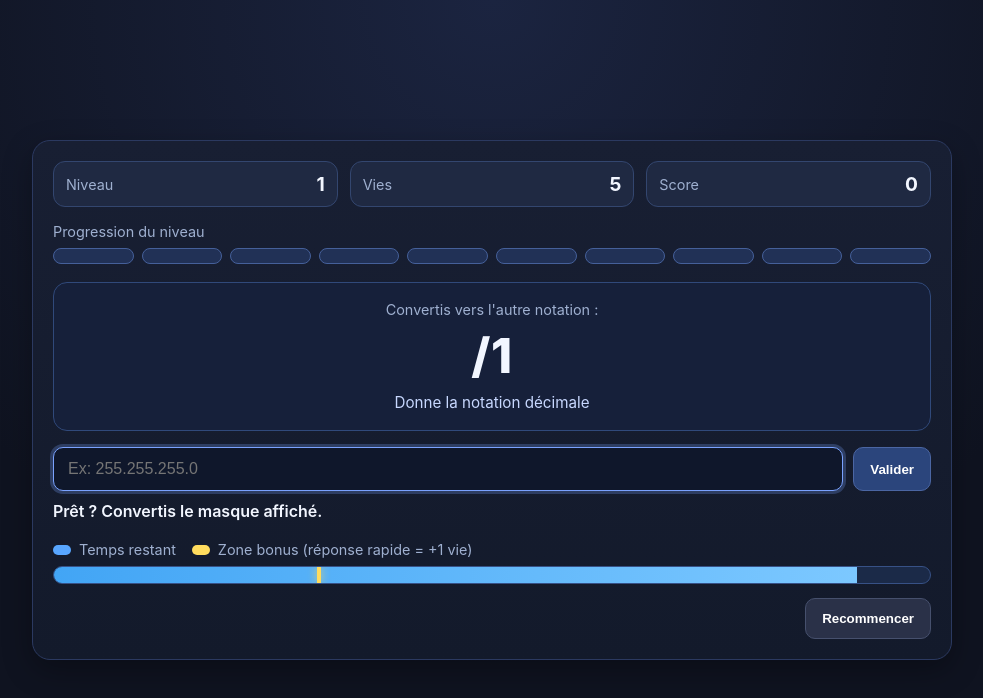
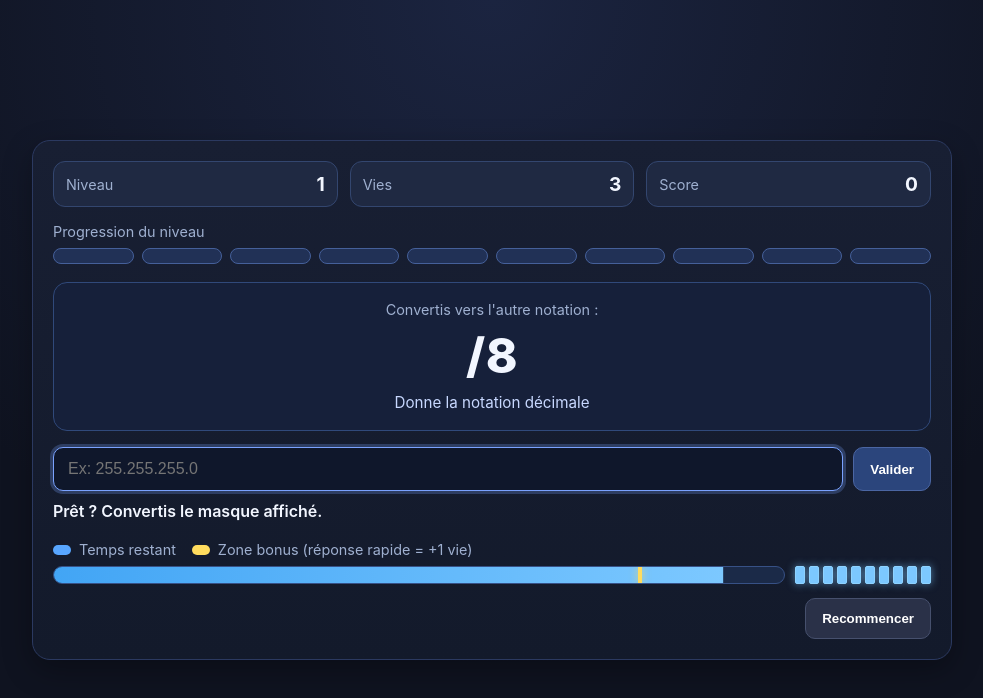
Before and after one commit to DavidC-DFFF/submasks, a plain HTML site: page index.html in a window 1280 px wide. Shown: the whole page, without its empty margins (148-1131 px from the left). Drawn offline with Linux system fonts and the light colour scheme.

Commit message:
Corrections

```diff
--- a/index.html
+++ b/index.html
@@ -62,12 +62,23 @@
       </div>
     </section>
 
-    <section class="timebar-section">
+    <!--section class="timebar-section">
       <div id="timeBarTrack" class="timebar-track">
         <div id="bonusMarker" class="bonus-marker"></div>
         <div id="timeBarFill" class="timebar-fill"></div>
       </div>
-    </section>
+    </section-->
+
+    <section class="timebar-section">
+  <div class="timebar-row">
+    <div id="timeBarTrack" class="timebar-track">
+      <div id="bonusMarker" class="bonus-marker"></div>
+      <div id="timeBarFill" class="timebar-fill"></div>
+    </div>
+
+    <div id="bonusCells" class="bonus-cells" aria-label="Stages bonus"></div>
+  </div>
+</section>
 
     <section class="controls">
       <button id="restartBtn" type="button" class="secondary">Recommencer</button>
--- a/script.js
+++ b/script.js
@@ -4,21 +4,28 @@
  * Subnet Sprint
  * - Conversion masque décimal <-> CIDR
  * - Vies, timer, bonus de vitesse, niveaux
+ * - NIVEAU = temps total
+ * - QUESTIONS DANS LE NIVEAU = bonus évolutif (80% -> 95%)
+ * - Visualisation bonus : 10 cases qui s'éteignent dans le niveau
  */
 
-const MIN_CIDR = 1;
+const MIN_CIDR = 8;
 const MAX_CIDR = 30;
-const START_LIVES = 5;
+
+const START_LIVES = 3;
 const MAX_LIVES = 9;
 
-const LEVEL_UP_EVERY = 10; // 10 bonnes réponses par niveau
-const BASE_TIME_MS = 60000; // durée initiale
-const MIN_TIME_MS = 5000;   // durée minimale
-const TIME_REDUCTION_PER_LEVEL = 3000; // réduit à chaque niveau
+const LEVEL_UP_EVERY = 10;  // 10 bonnes réponses par niveau
 
-const BONUS_MARKER_RATIO_START = 0.30; // 70% du temps (réponse avant = bonus)
-const BONUS_MARKER_RATIO_MIN = 0.10;   // zone bonus plus exigeante avec les niveaux
-const BONUS_MARKER_REDUCTION_PER_LEVEL = 0.02;
+// Temps : géré par le niveau
+const BASE_TIME_MS = 60000;
+const MIN_TIME_MS = 5000;
+const TIME_REDUCTION_PER_LEVEL = 4000;
+
+// Bonus : géré par la progression DANS le niveau
+// Q1 = 80% du temps restant requis, Q10 = 95%
+const BONUS_RATIO_START_IN_LEVEL = 0.80;
+const BONUS_RATIO_END_IN_LEVEL = 0.95;
 
 const questionValueEl = document.getElementById("questionValue");
 const questionModeEl = document.getElementById("questionMode");
@@ -29,21 +36,22 @@ const messageEl = document.getElementById("message");
 
 const levelValueEl = document.getElementById("levelValue");
 const livesValueEl = document.getElementById("livesValue");
-const scoreValueEl = document.getElementById("scoreValue");
 const levelProgressEl = document.getElementById("levelProgress");
 
 const timeBarFillEl = document.getElementById("timeBarFill");
 const bonusMarkerEl = document.getElementById("bonusMarker");
+const bonusCellsEl = document.getElementById("bonusCells");
 
 const state = {
   level: 1,
   lives: START_LIVES,
-  score: 0,
-  correctInLevel: 0,
+  correctInLevel: 0, // 0..9
 
   currentQuestion: null, // { givenType, givenValue, expected }
+
   timeLimitMs: BASE_TIME_MS,
-  bonusThresholdMs: Math.floor(BASE_TIME_MS * BONUS_MARKER_RATIO_START),
+  bonusRatioCurrent: BONUS_RATIO_START_IN_LEVEL,
+  bonusThresholdMs: Math.floor(BASE_TIME_MS * BONUS_RATIO_START_IN_LEVEL), // ms de temps restant requis
 
   startTimestamp: 0,
   timerFrameId: null,
@@ -53,6 +61,7 @@ const state = {
 
 function init() {
   buildProgressDots();
+  buildBonusCells();
   bindEvents();
   resetGame();
 }
@@ -61,9 +70,7 @@ function bindEvents() {
   validateBtnEl.addEventListener("click", submitAnswer);
 
   answerInputEl.addEventListener("keydown", (e) => {
-    if (e.key === "Enter") {
-      submitAnswer();
-    }
+    if (e.key === "Enter") submitAnswer();
   });
 
   restartBtnEl.addEventListener("click", resetGame);
@@ -85,23 +92,49 @@ function updateProgressDots() {
   });
 }
 
+function buildBonusCells() {
+  if (!bonusCellsEl) return;
+  bonusCellsEl.innerHTML = "";
+  for (let i = 0; i < LEVEL_UP_EVERY; i += 1) {
+    const c = document.createElement("div");
+    c.className = "bonus-cell on";
+    bonusCellsEl.appendChild(c);
+  }
+}
+
+/**
+ * 10 cases au départ, puis extinction progressive avec correctInLevel.
+ * correctInLevel = 0 => 10 allumées
+ * correctInLevel = 1 => 9 allumées
+ * ...
+ * correctInLevel = 9 => 1 allumée
+ */
+function updateBonusCells() {
+  if (!bonusCellsEl) return;
+  const cells = bonusCellsEl.querySelectorAll(".bonus-cell");
+  const litCount = Math.max(0, LEVEL_UP_EVERY - state.correctInLevel);
+
+  cells.forEach((cell, idx) => {
+    const on = idx < litCount;
+    cell.classList.toggle("on", on);
+    cell.classList.toggle("off", !on);
+  });
+}
+
 function setMessage(text, type = "") {
   messageEl.textContent = text;
   messageEl.className = "message";
-  if (type) {
-    messageEl.classList.add(type);
-  }
+  if (type) messageEl.classList.add(type);
 }
 
 function updateHUD() {
   levelValueEl.textContent = String(state.level);
   livesValueEl.textContent = String(state.lives);
-  scoreValueEl.textContent = String(state.score);
   updateProgressDots();
+  updateBonusCells();
 }
 
 function cidrToDecimal(cidr) {
-  // cidr dans [0..32]
   const octets = [0, 0, 0, 0];
   let remaining = cidr;
 
@@ -123,8 +156,10 @@ function normalizeCidrInput(raw) {
   const txt = raw.trim();
   const m = txt.match(/^\/?\s*(\d{1,2})\s*$/);
   if (!m) return null;
+
   const n = Number(m[1]);
-  if (!Number.isInteger(n) || n < 0 || n > 32) return null;
+  if (!Number.isInteger(n) || n < MIN_CIDR || n > MAX_CIDR) return null;
+
   return `/${n}`;
 }
 
@@ -149,7 +184,6 @@ function pickRandomCidr() {
 function generateQuestion() {
   const cidr = pickRandomCidr();
   const dec = cidrToDecimal(cidr);
-
   const givenAsCidr = Math.random() < 0.5;
 
   if (givenAsCidr) {
@@ -180,24 +214,42 @@ function renderQuestion() {
   }
 }
 
-function computeTimingForLevel(level) {
-  const timeLimit = Math.max(
+/**
+ * Temps total d'un round selon le niveau
+ */
+function computeTimeForLevel(level) {
+  return Math.max(
     MIN_TIME_MS,
     BASE_TIME_MS - (level - 1) * TIME_REDUCTION_PER_LEVEL
   );
-
-  const bonusRatio = Math.max(
-    BONUS_MARKER_RATIO_MIN,
-    BONUS_MARKER_RATIO_START - (level - 1) * BONUS_MARKER_REDUCTION_PER_LEVEL
-  );
-
-  const bonusThreshold = Math.floor(timeLimit * bonusRatio);
-  return { timeLimit, bonusThreshold };
 }
 
+/**
+ * Bonus ratio selon la progression dans le niveau :
+ * - correctInLevel = 0 (question 1) => 80%
+ * - correctInLevel = 9 (question 10) => 95%
+ */
+function computeBonusRatioInLevel(correctInLevel) {
+  if (LEVEL_UP_EVERY <= 1) return BONUS_RATIO_END_IN_LEVEL;
+
+  const t = correctInLevel / (LEVEL_UP_EVERY - 1); // 0..1
+  return BONUS_RATIO_START_IN_LEVEL +
+    (BONUS_RATIO_END_IN_LEVEL - BONUS_RATIO_START_IN_LEVEL) * t;
+}
+
+function updateBonusForCurrentRound() {
+  state.timeLimitMs = computeTimeForLevel(state.level);
+  state.bonusRatioCurrent = computeBonusRatioInLevel(state.correctInLevel);
+  state.bonusThresholdMs = Math.floor(state.timeLimitMs * state.bonusRatioCurrent);
+}
+
+/**
+ * Le marqueur indique le seuil de TEMPS RESTANT requis pour bonus.
+ * Si remaining >= threshold => bonus.
+ */
 function updateBonusMarker() {
-  const ratio = state.bonusThresholdMs / state.timeLimitMs;
-  bonusMarkerEl.style.left = `${Math.max(0, Math.min(1, ratio)) * 100}%`;
+  const ratioRemainingNeeded = state.bonusThresholdMs / state.timeLimitMs;
+  bonusMarkerEl.style.left = `${Math.max(0, Math.min(1, ratioRemainingNeeded)) * 100}%`;
 }
 
 function startRound() {
@@ -207,9 +259,7 @@ function startRound() {
   answerInputEl.value = "";
   answerInputEl.focus();
 
-  const t = computeTimingForLevel(state.level);
-  state.timeLimitMs = t.timeLimit;
-  state.bonusThresholdMs = t.bonusThreshold;
+  updateBonusForCurrentRound();
   updateBonusMarker();
 
   state.currentQuestion = generateQuestion();
@@ -247,32 +297,31 @@ function isAnswerCorrect(userRaw) {
   const q = state.currentQuestion;
 
   if (q.givenType === "cidr") {
-    // attendu décimal
     const normalized = normalizeDecimalInput(userRaw);
     return normalized !== null && normalized === q.expected;
   }
 
-  // attendu CIDR
   const normalized = normalizeCidrInput(userRaw);
   return normalized !== null && normalized === q.expected;
 }
 
-function onCorrect(elapsedMs) {
-  state.score += 1;
+function onCorrect(remainingMs) {
   state.correctInLevel += 1;
 
-  // Bonus de vitesse : réponse avant bonusThreshold
-  if (elapsedMs <= state.bonusThresholdMs && state.lives < MAX_LIVES) {
+  if (remainingMs >= state.bonusThresholdMs && state.lives < MAX_LIVES) {
     state.lives += 1;
-    setMessage("✅ Correct + Bonus vitesse : +1 vie", "ok");
+    setMessage(
+      `✅ Correct + Bonus vitesse : +1 vie (seuil ${(state.bonusRatioCurrent * 100).toFixed(0)}%)`,
+      "ok"
+    );
   } else {
     setMessage("✅ Correct", "ok");
   }
 
   if (state.correctInLevel >= LEVEL_UP_EVERY) {
     state.level += 1;
-    state.correctInLevel = 0;
-    setMessage(`🎉 Niveau ${state.level} !`, "ok");
+    state.correctInLevel = 0; // reset progression bonus dans le niveau
+    setMessage("🎉 Niveau suivant ! Temps réduit, bonus réinitialisé.", "ok");
   }
 
   updateHUD();
@@ -281,10 +330,11 @@ function onCorrect(elapsedMs) {
 
 function onWrong() {
   state.lives -= 1;
+
   if (state.lives <= 0) {
     state.lives = 0;
     updateHUD();
-    endGame(`❌ Mauvaise réponse. Plus de vies. Partie terminée.`);
+    endGame("❌ Mauvaise réponse. Plus de vies. Partie terminée.");
     return;
   }
 
@@ -295,6 +345,7 @@ function onWrong() {
 
 function onTimeout() {
   state.lives -= 1;
+
   if (state.lives <= 0) {
     state.lives = 0;
     updateHUD();
@@ -320,15 +371,17 @@ function submitAnswer() {
   stopTimer();
 
   const elapsed = performance.now() - state.startTimestamp;
+  const remaining = Math.max(0, state.timeLimitMs - elapsed);
   const ok = isAnswerCorrect(answer);
 
-  if (ok) onCorrect(elapsed);
+  if (ok) onCorrect(remaining);
   else onWrong();
 }
 
 function nextRoundWithDelay(ms) {
   answerInputEl.disabled = true;
   validateBtnEl.disabled = true;
+
   setTimeout(() => {
     if (!state.gameOver) startRound();
   }, ms);
@@ -338,9 +391,11 @@ function endGame(text) {
   state.gameOver = true;
   state.locked = true;
   stopTimer();
+
   timeBarFillEl.style.transform = "scaleX(0)";
   answerInputEl.disabled = true;
   validateBtnEl.disabled = true;
+
   setMessage(text, "bad");
 }
 
@@ -349,7 +404,6 @@ function resetGame() {
 
   state.level = 1;
   state.lives = START_LIVES;
-  state.score = 0;
   state.correctInLevel = 0;
   state.currentQuestion = null;
   state.gameOver = false;
--- a/style.css
+++ b/style.css
@@ -270,3 +270,48 @@ button:disabled {
     width: 100%;
   }
 }
+.timebar-row {
+  display: grid;
+  grid-template-columns: 1fr auto;
+  gap: 10px;
+  align-items: center;
+}
+
+.bonus-cells {
+  display: grid;
+  grid-template-columns: repeat(10, 10px);
+  gap: 4px;
+  align-items: center;
+}
+
+.bonus-cell {
+  width: 10px;
+  height: 18px;
+  border-radius: 2px;
+  border: 1px solid #2f4674;
+  background: #14213d;
+  transition: 0.2s ease;
+}
+
+.bonus-cell.on {
+  background: #7cc8ff;
+  border-color: #8ed3ff;
+  box-shadow: 0 0 8px rgba(124, 200, 255, 0.6);
+}
+
+.bonus-cell.off {
+  background: #0f1830;
+  border-color: #263a61;
+  box-shadow: none;
+}
+
+@media (max-width: 700px) {
+  .timebar-row {
+    grid-template-columns: 1fr;
+    gap: 8px;
+  }
+
+  .bonus-cells {
+    justify-content: end;
+  }
+}
```
